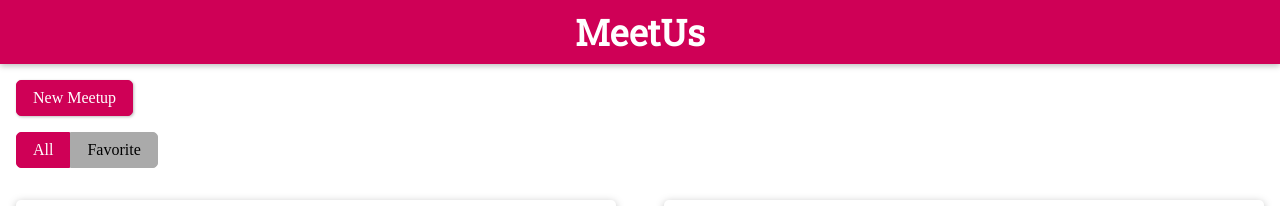
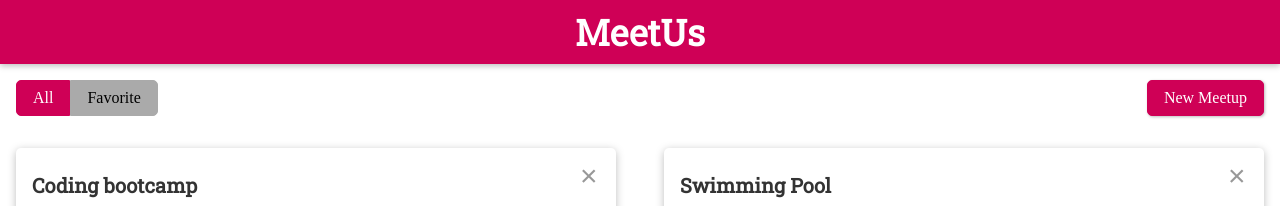
Before and after one commit to sholeh007/My-App-Svelte, a Svelte app: page / in a window 1280 px wide. Shown: the top 206 px of the page. Built offline with nearby package versions, Linux system fonts and the light colour scheme.

Commit message:
refactoring add button

```diff
--- a/src/App.svelte
+++ b/src/App.svelte
@@ -45,24 +45,19 @@
 	main {
 		margin-top: 1rem;
 	}
-	.meetup-controls {
-		margin: 1rem;
-	}
 </style>
 
 <Header />
 <main>
 	{#if page === 'overview'}
-		<div class="meetup-controls">
-			<Button on:click={toggleAddButton}>New Meetup</Button>
-		</div>
 		{#if editMode}
 			<EditMeetup id={editId} on:addMeet={addMeet} on:close={closeModal} />
 		{/if}
 		<MeetGrid
 			meets={$meetup}
 			on:showDetail={showDetail}
-			on:editMeet={editMeet} />
+			on:editMeet={editMeet}
+			on:add={toggleAddButton} />
 	{:else}
 		<MeetupDetail id={pageData.id} on:close={closeDetail} />
 	{/if}
--- a/src/MeetUp/MeetGrid.svelte
+++ b/src/MeetUp/MeetGrid.svelte
@@ -1,9 +1,12 @@
 <script>
+  import { createEventDispatcher } from "svelte";
   import MeetItem from "./MeetItem.svelte";
   import MeetupFilter from "../MeetUp/MeetupFilter.svelte";
+  import Button from "../UI/Button.svelte";
 
   export let meets;
   let favOnly = false;
+  const dispatch = createEventDispatcher();
 
   $: filterSet = favOnly ? meets.filter((item) => item.isFavorite) : meets;
 
@@ -22,6 +25,8 @@
 
   #meetup-controls {
     margin: 1rem;
+    display: flex;
+    justify-content: space-between;
   }
 
   @media (min-width: 768px) {
@@ -33,6 +38,7 @@
 
 <section id="meetup-controls">
   <MeetupFilter on:select={setFilter} />
+  <Button on:click={() => dispatch('add')}>New Meetup</Button>
 </section>
 
 <section id="meetups">
```
